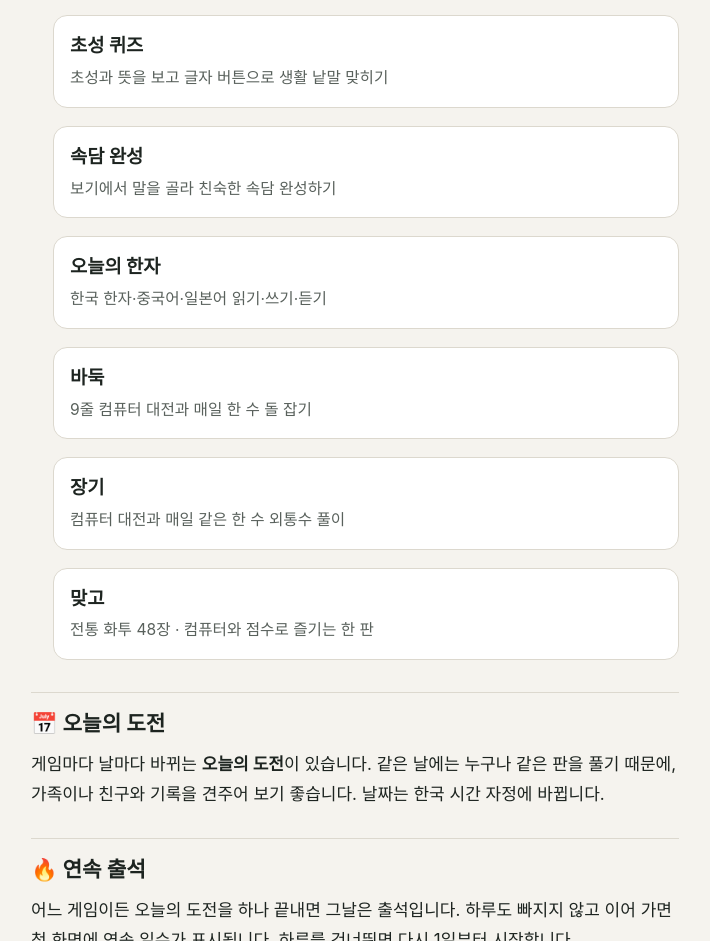
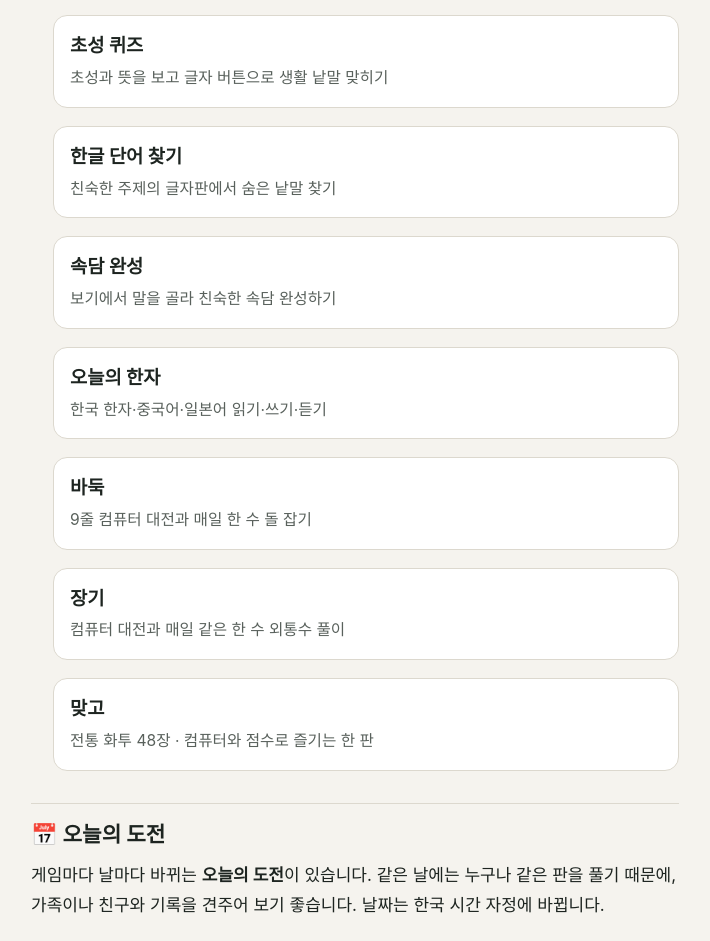
Before and after one commit to tugman77/maeil-game, a plain HTML site: page guide/index.html in a window 1280 px wide. Shown: the part 1727-2668 px from the top of the page, without its empty margins (285-995 px from the left). Drawn offline with Linux system fonts and the light colour scheme.

Commit message:
Add Korean word search game

```diff
--- a/guide/index.html
+++ b/guide/index.html
@@ -42,7 +42,8 @@
       <li><a href="freecell.html"><strong>프리셀</strong><span>프리셀과 빈 줄을 활용해 52장을 정리하는 카드 게임</span></a></li>
       <li><a href="klondike.html"><strong>클론다이크 솔리테어</strong><span>한 장씩 뽑아 같은 무늬를 A부터 K까지 정리하기</span></a></li>
       <li><a href="initial-quiz.html"><strong>초성 퀴즈</strong><span>초성과 뜻을 보고 글자 버튼으로 생활 낱말 맞히기</span></a></li>
-      <li><a href="proverb-quiz.html"><strong>속담 완성</strong><span>보기에서 말을 골라 친숙한 속담 완성하기</span></a></li>
+      <li><a href="word-search.html"><strong>한글 단어 찾기</strong><span>친숙한 주제의 글자판에서 숨은 낱말 찾기</span></a></li>
+       <li><a href="proverb-quiz.html"><strong>속담 완성</strong><span>보기에서 말을 골라 친숙한 속담 완성하기</span></a></li>
       <li><a href="hanja.html"><strong>오늘의 한자</strong><span>한국 한자·중국어·일본어 읽기·쓰기·듣기</span></a></li>
       <li><a href="go.html"><strong>바둑</strong><span>9줄 컴퓨터 대전과 매일 한 수 돌 잡기</span></a></li>
       <li><a href="janggi.html"><strong>장기</strong><span>컴퓨터 대전과 매일 같은 한 수 외통수 풀이</span></a></li>
```
